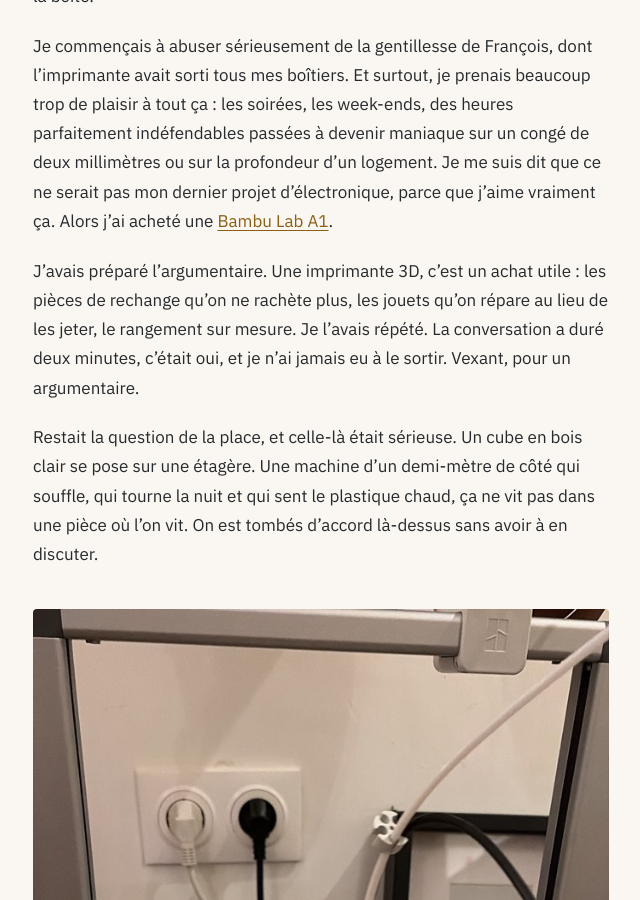
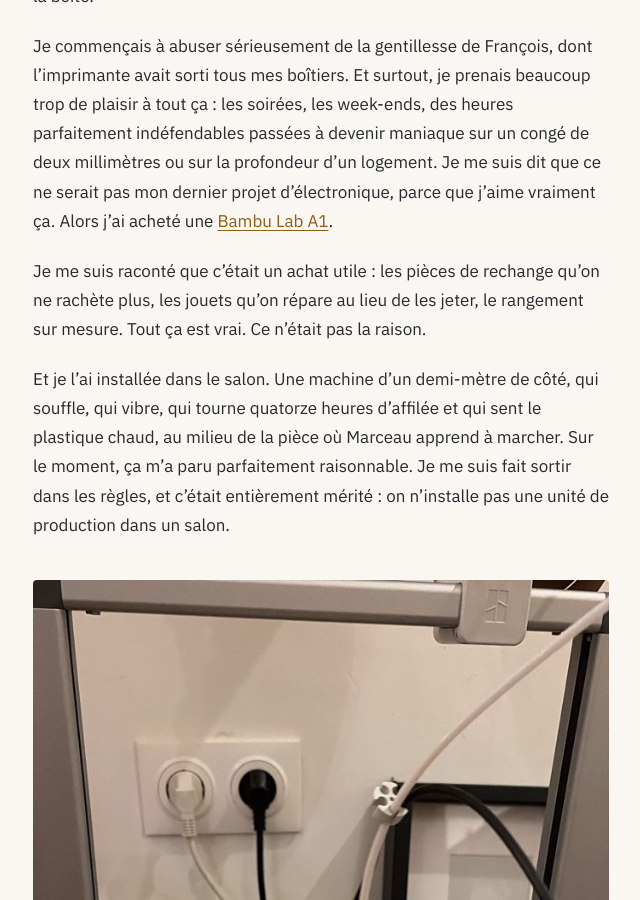
Before and after one commit to Zebra-Rodeo/zebra-rodeo.github.io, a Jekyll site: the page built from _posts/2026-10-15-marelleo.md, in a window 1280 px wide and 900 px high, scrolled down 21670 px. Shown: the whole window, without its empty margins (319-959 px from the left). Built offline with Jekyll 4.4.1, drawn with Linux system fonts in a browser that asks for light colours.

Commit message:
Marelleo : l'imprimante, sans demander la permission
L'argumentaire preparé et le « c'était oui » faisaient enfant qui quémande.
Ce qui est drôle n'est pas la négociation, c'est l'objet : une unité de
production installée au milieu de la pièce où Marceau apprend à marcher, et la
sortie de route qui a suivi, méritée.

L'argument d'utilité reste, mais il sert à ce qu'il servait vraiment : se
convaincre soi-même.

Co-Authored-By: Claude Opus 5 <noreply@anthropic.com>
Claude-Session: https://claude.ai/code/session_015okbtFBb8ae9fNXuosxdgM

```diff
--- a/_posts/2026-10-15-marelleo.md
+++ b/_posts/2026-10-15-marelleo.md
@@ -293,9 +293,9 @@ Il reste une conséquence que je n'avais pas prévue, et elle ne concerne pas la
 
 Je commençais à abuser sérieusement de la gentillesse de François, dont l'imprimante avait sorti tous mes boîtiers. Et surtout, je prenais beaucoup trop de plaisir à tout ça : les soirées, les week-ends, des heures parfaitement indéfendables passées à devenir maniaque sur un congé de deux millimètres ou sur la profondeur d'un logement. Je me suis dit que ce ne serait pas mon dernier projet d'électronique, parce que j'aime vraiment ça. Alors j'ai acheté une [Bambu Lab A1](https://eu.store.bambulab.com/fr/products/a1).
 
-J'avais préparé l'argumentaire. Une imprimante 3D, c'est un achat utile : les pièces de rechange qu'on ne rachète plus, les jouets qu'on répare au lieu de les jeter, le rangement sur mesure. Je l'avais répété. La conversation a duré deux minutes, c'était oui, et je n'ai jamais eu à le sortir. Vexant, pour un argumentaire.
+Je me suis raconté que c'était un achat utile : les pièces de rechange qu'on ne rachète plus, les jouets qu'on répare au lieu de les jeter, le rangement sur mesure. Tout ça est vrai. Ce n'était pas la raison.
 
-Restait la question de la place, et celle-là était sérieuse. Un cube en bois clair se pose sur une étagère. Une machine d'un demi-mètre de côté qui souffle, qui tourne la nuit et qui sent le plastique chaud, ça ne vit pas dans une pièce où l'on vit. On est tombés d'accord là-dessus sans avoir à en discuter.
+Et je l'ai installée dans le salon. Une machine d'un demi-mètre de côté, qui souffle, qui vibre, qui tourne quatorze heures d'affilée et qui sent le plastique chaud, au milieu de la pièce où Marceau apprend à marcher. Sur le moment, ça m'a paru parfaitement raisonnable. Je me suis fait sortir dans les règles, et c'était entièrement mérité : on n'installe pas une unité de production dans un salon.
 
 <figure>
   <img src="/assets/images/marelleo/impression.jpg" alt="La buse d'une imprimante 3D en train de déposer du plastique fondu sur le plateau." width="1200" height="675">
```
